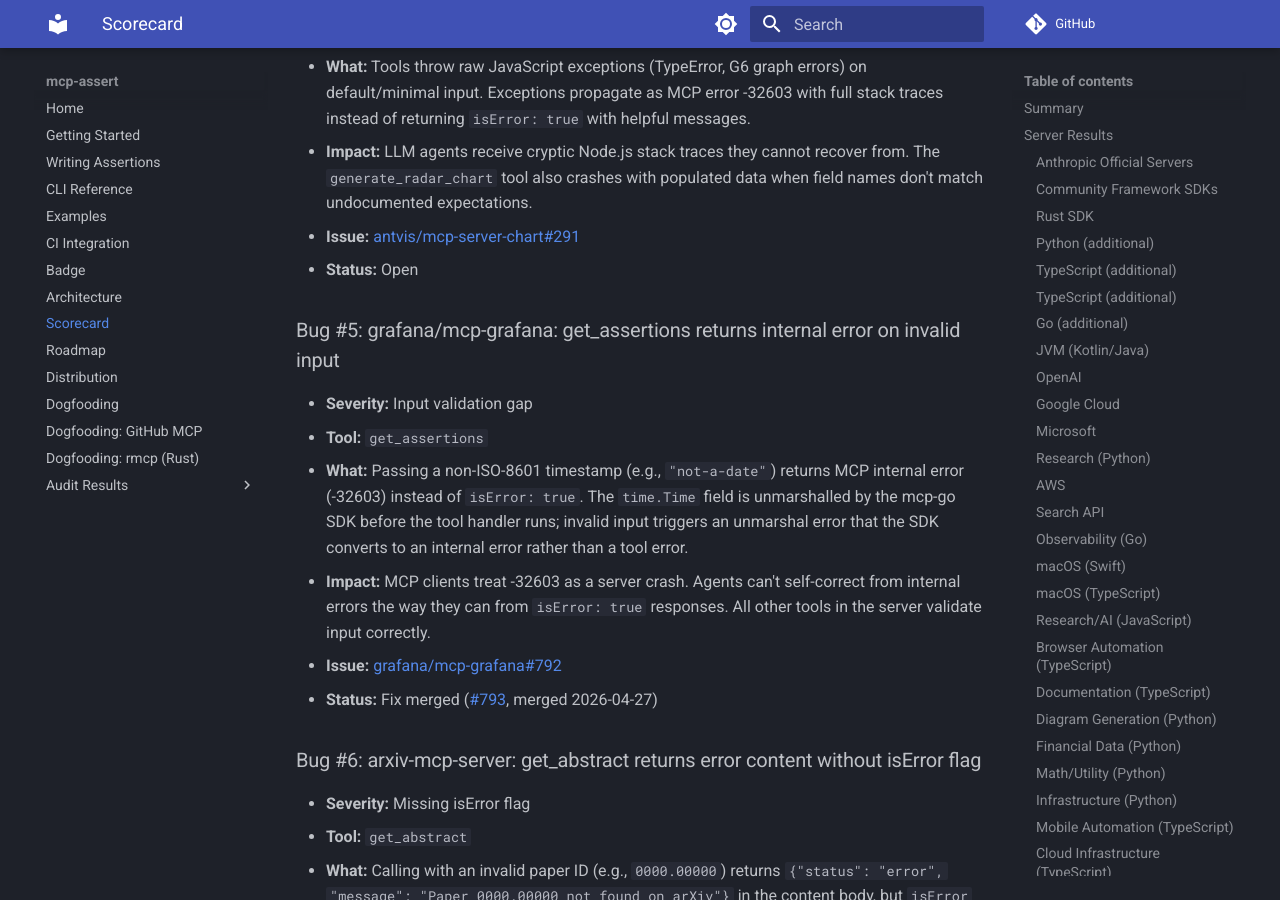
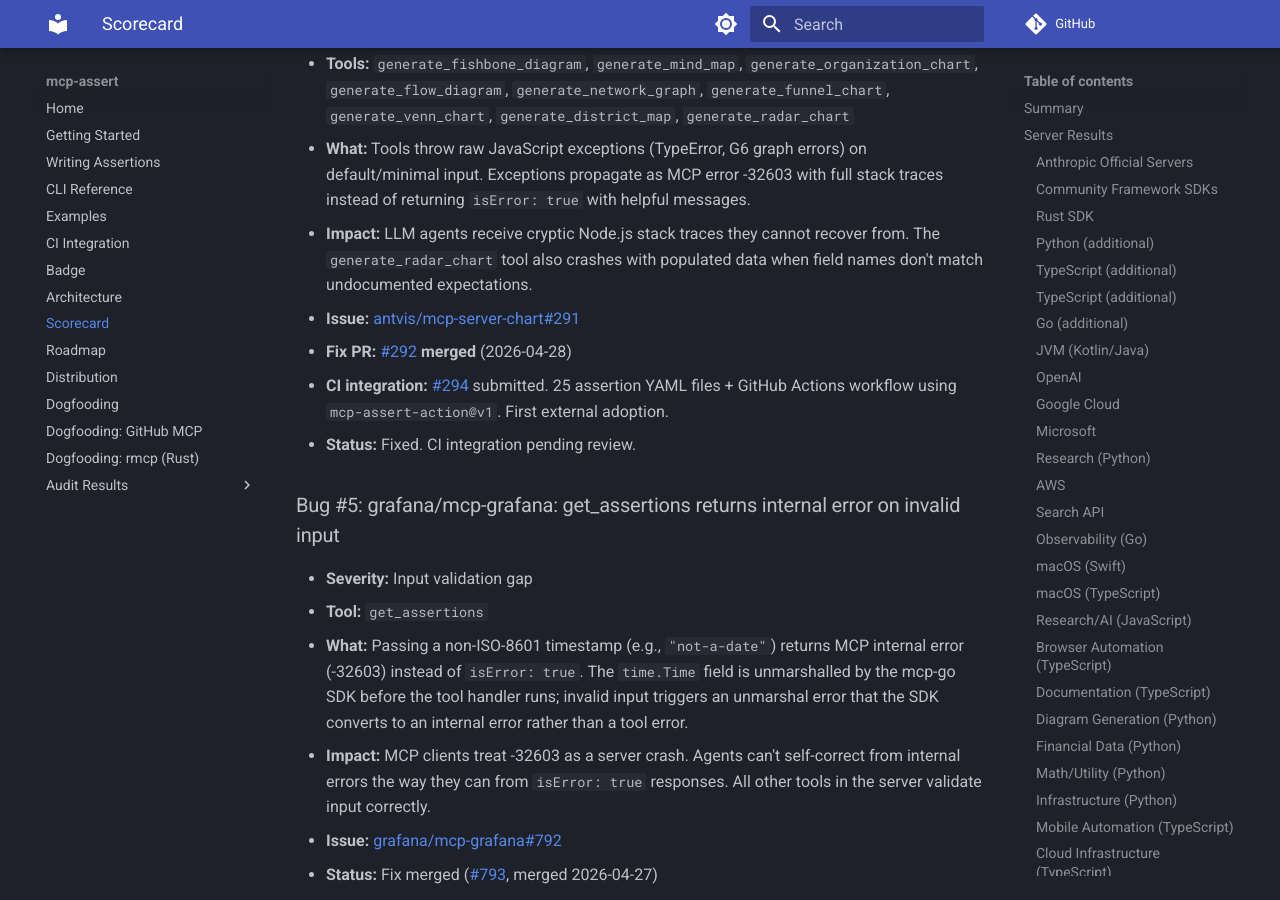
Before and after one commit to blackwell-systems/mcp-assert, an MkDocs documentation site: the page built from docs/scorecard.md, in a window 1280 px wide and 900 px high, scrolled down 17649 px. Built offline with MkDocs 1.6.1 and Material for MkDocs 9.7.7, drawn with Linux system fonts in a browser that asks for light colours; comment, search, counter and statistics services are not loaded; some of the changed text lies outside the part shown.

Commit message:
docs: update download stats and scorecard for antvis adoption
- Refresh download-stats.svg with current numbers (~1,874/wk)
- Update scorecard: antvis #292 merged, CI integration #294 submitted
- First external mcp-assert adoption in CI

```diff
--- a/docs/scorecard.md
+++ b/docs/scorecard.md
@@ -68,7 +68,7 @@
 
 | Server | Language | Transport | Assertions | Coverage | Bugs | Issue |
 |--------|----------|-----------|------------|----------|------|-------|
-| `antvis/mcp-server-chart` | TypeScript | stdio | 25 | 93% (25/27 tools) | 9 | [antvis/mcp-server-chart#291](https://github.com/antvis/mcp-server-chart/issues/291). 9 tools crash with unhandled exceptions on default/minimal input. Stack traces leak to agents. |
+| `antvis/mcp-server-chart` | TypeScript | stdio | 25 | 93% (25/27 tools) | 9 | [antvis/mcp-server-chart#291](https://github.com/antvis/mcp-server-chart/issues/291). 9 tools crash with unhandled exceptions on default/minimal input. Stack traces leak to agents. **Fix PR [#292](https://github.com/antvis/mcp-server-chart/pull/292) merged.** CI integration follow-up in progress. |
 
 ### TypeScript (additional)
 
@@ -269,7 +269,9 @@
 - **What:** Tools throw raw JavaScript exceptions (TypeError, G6 graph errors) on default/minimal input. Exceptions propagate as MCP error -32603 with full stack traces instead of returning `isError: true` with helpful messages.
 - **Impact:** LLM agents receive cryptic Node.js stack traces they cannot recover from. The `generate_radar_chart` tool also crashes with populated data when field names don't match undocumented expectations.
 - **Issue:** [antvis/mcp-server-chart#291](https://github.com/antvis/mcp-server-chart/issues/291)
-- **Status:** Open
+- **Fix PR:** [#292](https://github.com/antvis/mcp-server-chart/pull/292) **merged** (2026-04-28)
+- **CI integration:** [#294](https://github.com/antvis/mcp-server-chart/pull/294) submitted. 25 assertion YAML files + GitHub Actions workflow using `mcp-assert-action@v1`. First external adoption.
+- **Status:** Fixed. CI integration pending review.
 
 ### Bug #5: grafana/mcp-grafana: get_assertions returns internal error on invalid input
 
```
Also changed, not shown: other parts of docs/scorecard.md (+1 -1 lines), assets/download-stats.svg.
